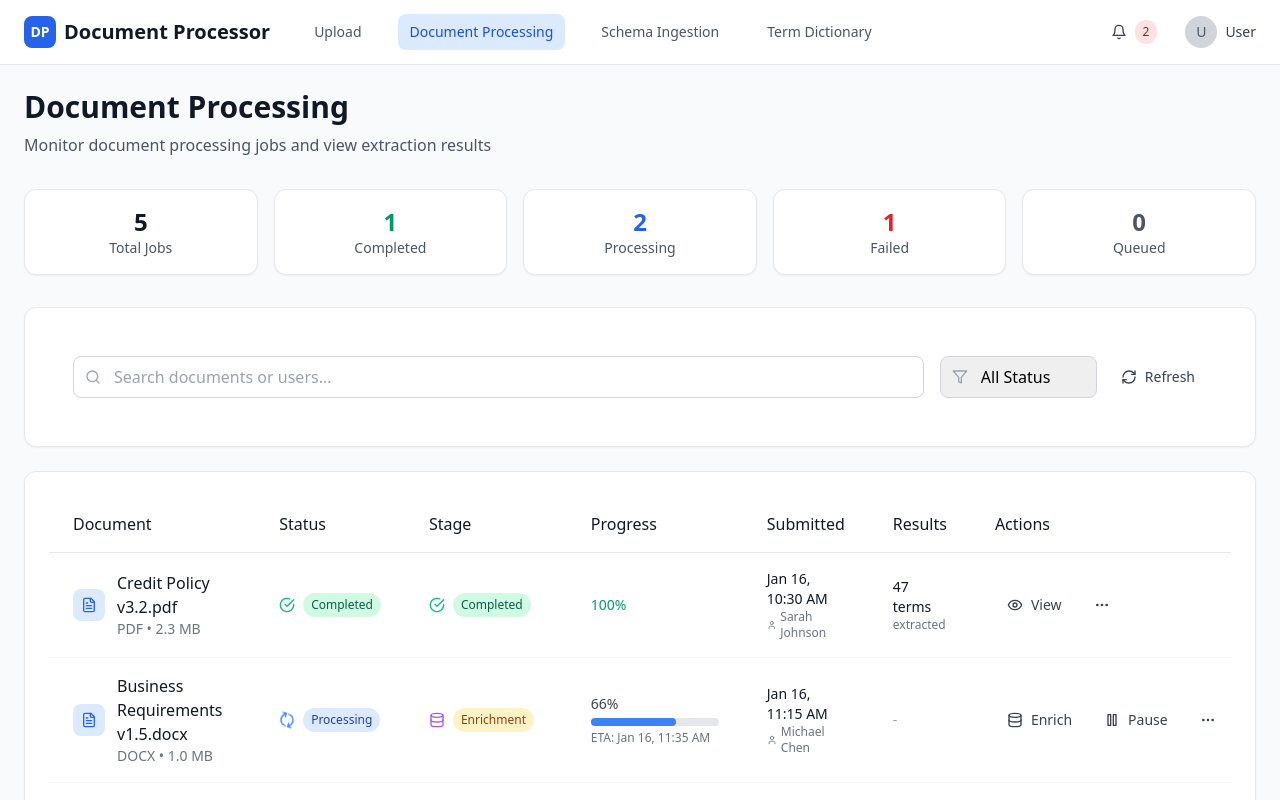
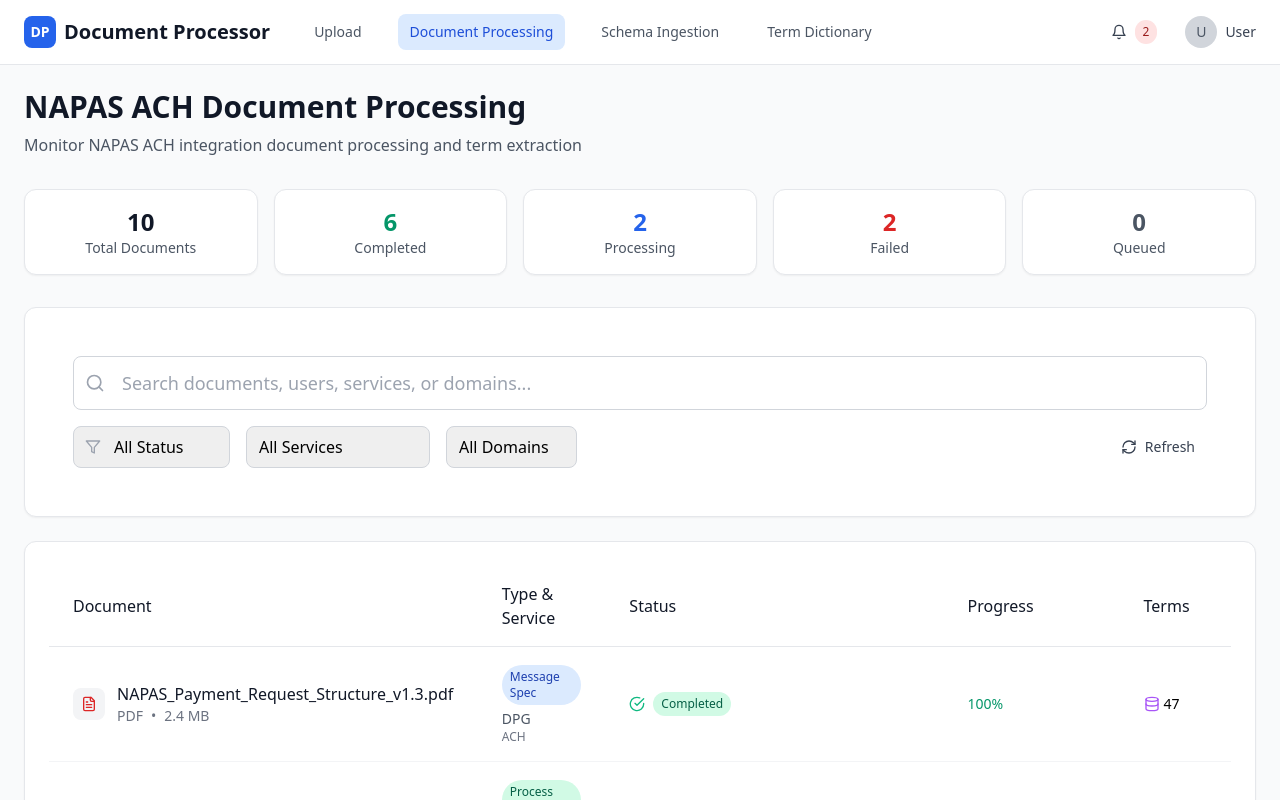
Before and after one commit to xWyvernPx/document-lineage, a React (Vite) app: page / in a window 1280 px wide. Both pictures are taken after a click on the button "Document Processing". Shown: the top 800 px of the page. Built offline with nearby package versions, Linux system fonts and the light colour scheme.

Commit message:
Update Async Processing with NAPAS ACH Document Data

```diff
--- a/src/features/async-processing/components/ProcessingDashboard.tsx
+++ b/src/features/async-processing/components/ProcessingDashboard.tsx
@@ -18,7 +18,10 @@ import {
   RotateCcw,
   Brain,
   Database,
-  Settings
+  Settings,
+  Code,
+  Image,
+  File
 } from 'lucide-react';
 import { Card } from '../../../components/Card';
 import { Badge } from '../../../components/Badge';
@@ -28,8 +31,8 @@ import { ProgressBar } from '../../../components/ProgressBar';
 interface ProcessingJob {
   id: string;
   documentName: string;
-  type: 'pdf' | 'docx' | 'image';
-  status: 'queued' | 'processing' | 'completed' | 'failed' | 'paused';
+  type: 'pdf' | 'docx' | 'image' | 'json' | 'pptx';
+  status: 'queued' | 'processing' | 'completed' | 'failed' | 'paused' | 'published';
   progress: number;
   submittedAt: string;
   submittedBy: string;
@@ -38,69 +41,158 @@ interface ProcessingJob {
   extractedTerms?: number;
   error?: string;
   size: number;
-  currentStage?: 'upload' | 'classification' | 'enrichment' | 'review' | 'completed';
+  documentType?: string;
+  relatedService?: string;
+  businessDomain?: string;
 }
 
 const mockJobs: ProcessingJob[] = [
   {
-    id: '1',
-    documentName: 'Credit Policy v3.2.pdf',
+    id: 'doc_napas_001',
+    documentName: 'NAPAS_Payment_Request_Structure_v1.3.pdf',
     type: 'pdf',
     status: 'completed',
     progress: 100,
-    submittedAt: '2024-01-16T10:30:00Z',
-    submittedBy: 'Sarah Johnson',
-    completedAt: '2024-01-16T10:45:00Z',
+    submittedAt: '2025-06-28T14:30:00Z',
+    submittedBy: 'Nguyen Van Minh',
+    completedAt: '2025-06-28T14:45:00Z',
     extractedTerms: 47,
-    size: 2457600,
-    currentStage: 'completed',
+    size: 2516582, // 2.4 MB
+    documentType: 'Message Spec',
+    relatedService: 'DPG',
+    businessDomain: 'ACH'
   },
   {
-    id: '2',
-    documentName: 'Business Requirements v1.5.docx',
+    id: 'doc_napas_002',
+    documentName: 'ACH_Reconciliation_Flow_InternalPortal.docx',
     type: 'docx',
     status: 'processing',
-    progress: 65,
-    submittedAt: '2024-01-16T11:15:00Z',
-    submittedBy: 'Michael Chen',
-    estimatedCompletion: '2024-01-16T11:35:00Z',
-    size: 1048576,
-    currentStage: 'enrichment',
+    progress: 63,
+    submittedAt: '2025-06-29T07:50:00Z',
+    submittedBy: 'Trinh Khanh Linh',
+    estimatedCompletion: '2025-06-29T08:30:00Z',
+    size: 1887437, // 1.8 MB
+    documentType: 'Process Flow',
+    relatedService: 'Internal Portal',
+    businessDomain: 'Reconciliation'
   },
   {
-    id: '3',
-    documentName: 'Compliance Framework.pdf',
-    type: 'pdf',
+    id: 'doc_napas_003',
+    documentName: 'Napas_ACH_API_Reference_v2.0.json',
+    type: 'json',
+    status: 'completed',
+    progress: 100,
+    submittedAt: '2025-06-28T10:15:00Z',
+    submittedBy: 'Pham Thi Huyen',
+    completedAt: '2025-06-28T10:35:00Z',
+    extractedTerms: 55,
+    size: 3250586, // 3.1 MB
+    documentType: 'API Contract',
+    relatedService: 'Transaction Payment',
+    businessDomain: 'Bank Transfer'
+  },
+  {
+    id: 'doc_napas_004',
+    documentName: 'ACH_Clearing_Diagram_v1.1.png',
+    type: 'image',
     status: 'failed',
     progress: 0,
-    submittedAt: '2024-01-16T09:45:00Z',
-    submittedBy: 'Emily Rodriguez',
-    error: 'Document format not supported',
-    size: 3145728,
-    currentStage: 'upload',
+    submittedAt: '2025-06-29T08:20:00Z',
+    submittedBy: 'Linh Tran',
+    error: 'OCR processing failed - image quality too low',
+    size: 4718592, // 4.5 MB
+    documentType: 'Sequence Diagram',
+    relatedService: 'Core Banking',
+    businessDomain: 'Clearing'
   },
   {
-    id: '4',
-    documentName: 'Risk Assessment Model.pdf',
-    type: 'pdf',
-    status: 'processing',
-    progress: 35,
-    submittedAt: '2024-01-16T11:30:00Z',
-    submittedBy: 'David Kim',
-    size: 1876543,
-    currentStage: 'classification',
+    id: 'doc_napas_005',
+    documentName: 'ACH_Full_Lifecycle_v3.0.pptx',
+    type: 'pptx',
+    status: 'completed',
+    progress: 100,
+    submittedAt: '2025-06-27T09:00:00Z',
+    submittedBy: 'Le Thanh Tung',
+    completedAt: '2025-06-27T09:25:00Z',
+    extractedTerms: 62,
+    size: 2831155, // 2.7 MB
+    documentType: 'Integration Guide',
+    relatedService: 'DPG',
+    businessDomain: 'ACH'
   },
   {
-    id: '5',
-    documentName: 'Customer Onboarding Process.docx',
+    id: 'doc_napas_006',
+    documentName: 'InternalPortal_ACH_Dashboard_Specs.docx',
     type: 'docx',
-    status: 'paused',
-    progress: 25,
-    submittedAt: '2024-01-16T10:00:00Z',
-    submittedBy: 'Lisa Wang',
-    size: 987654,
-    currentStage: 'classification',
+    status: 'completed',
+    progress: 100,
+    submittedAt: '2025-06-26T16:45:00Z',
+    submittedBy: 'Pham Huu Hieu',
+    completedAt: '2025-06-26T17:05:00Z',
+    extractedTerms: 39,
+    size: 1992294, // 1.9 MB
+    documentType: 'Message Spec',
+    relatedService: 'Internal Portal',
+    businessDomain: 'Bank Transfer'
   },
+  {
+    id: 'doc_napas_007',
+    documentName: 'Napas_XML_Message_Format_v3.4.pdf',
+    type: 'pdf',
+    status: 'completed',
+    progress: 100,
+    submittedAt: '2025-06-25T11:30:00Z',
+    submittedBy: 'Bui Thi Lan',
+    completedAt: '2025-06-25T11:55:00Z',
+    extractedTerms: 53,
+    size: 3984588, // 3.8 MB
+    documentType: 'Message Spec',
+    relatedService: 'Napas Gateway',
+    businessDomain: 'ACH'
+  },
+  {
+    id: 'doc_napas_008',
+    documentName: 'Transaction_Limit_Policy_v2.2.docx',
+    type: 'docx',
+    status: 'processing',
+    progress: 78,
+    submittedAt: '2025-06-29T09:40:00Z',
+    submittedBy: 'Nguyen Huy Hoang',
+    estimatedCompletion: '2025-06-29T10:15:00Z',
+    size: 1677721, // 1.6 MB
+    documentType: 'Integration Guide',
+    relatedService: 'Transaction Payment',
+    businessDomain: 'ACH'
+  },
+  {
+    id: 'doc_napas_009',
+    documentName: 'ACH_Settlement_Procedure_2025.pdf',
+    type: 'pdf',
+    status: 'completed',
+    progress: 100,
+    submittedAt: '2025-06-28T06:00:00Z',
+    submittedBy: 'Hoang Anh Dung',
+    completedAt: '2025-06-28T06:30:00Z',
+    extractedTerms: 41,
+    size: 3041280, // 2.9 MB
+    documentType: 'Process Flow',
+    relatedService: 'Core Banking',
+    businessDomain: 'Clearing'
+  },
+  {
+    id: 'doc_napas_010',
+    documentName: 'ACH_Error_Handling_Guide_v1.0.docx',
+    type: 'docx',
+    status: 'failed',
+    progress: 0,
+    submittedAt: '2025-06-29T12:30:00Z',
+    submittedBy: 'Nguyen Thi My Linh',
+    error: 'Document format corrupted - unable to extract text',
+    size: 2306867, // 2.2 MB
+    documentType: 'Integration Guide',
+    relatedService: 'DPG',
+    businessDomain: 'ACH'
+  }
 ];
 
 interface ProcessingDocumentProps {
@@ -117,6 +209,8 @@ export function ProcessingDocument({
   const [jobs, setJobs] = useState<ProcessingJob[]>(mockJobs);
   const [searchQuery, setSearchQuery] = useState('');
   const [statusFilter, setStatusFilter] = useState('all');
+  const [serviceFilter, setServiceFilter] = useState('all');
+  const [domainFilter, setDomainFilter] = useState('all');
   const [isRefreshing, setIsRefreshing] = useState(false);
   const intervalRef = useRef<NodeJS.Timeout | null>(null);
 
@@ -125,22 +219,21 @@ export function ProcessingDocument({
     intervalRef.current = setInterval(() => {
       setJobs(prev => prev.map(job => {
         if (job.status === 'processing' && job.progress < 100) {
-          const newProgress = Math.min(job.progress + Math.random() * 10, 100);
+          const newProgress = Math.min(job.progress + Math.random() * 5, 100);
           if (newProgress >= 100) {
             return {
               ...job,
               status: 'completed',
               progress: 100,
               completedAt: new Date().toISOString(),
-              extractedTerms: Math.floor(Math.random() * 50) + 10,
-              currentStage: 'completed',
+              extractedTerms: Math.floor(Math.random() * 30) + 25,
             };
           }
           return { ...job, progress: newProgress };
         }
         return job;
       }));
-    }, 2000);
+    }, 3000);
 
     // Cleanup function to clear interval when component unmounts
     return () => {
@@ -151,11 +244,19 @@ export function ProcessingDocument({
     };
   }, []);
 
+  const services = Array.from(new Set(jobs.map(job => job.relatedService).filter(Boolean)));
+  const domains = Array.from(new Set(jobs.map(job => job.businessDomain).filter(Boolean)));
+
   const filteredJobs = jobs.filter(job => {
     const matchesSearch = job.documentName.toLowerCase().includes(searchQuery.toLowerCase()) ||
-                         job.submittedBy.toLowerCase().includes(searchQuery.toLowerCase());
+                         job.submittedBy.toLowerCase().includes(searchQuery.toLowerCase()) ||
+                         job.documentType?.toLowerCase().includes(searchQuery.toLowerCase()) ||
+                         job.relatedService?.toLowerCase().includes(searchQuery.toLowerCase()) ||
+                         job.businessDomain?.toLowerCase().includes(searchQuery.toLowerCase());
     const matchesStatus = statusFilter === 'all' || job.status === statusFilter;
-    return matchesSearch && matchesStatus;
+    const matchesService = serviceFilter === 'all' || job.relatedService === serviceFilter;
+    const matchesDomain = domainFilter === 'all' || job.businessDomain === domainFilter;
+    return matchesSearch && matchesStatus && matchesService && matchesDomain;
   });
 
   const getStatusIcon = (status: ProcessingJob['status']) => {
@@ -188,34 +289,35 @@ export function ProcessingDocument({
     }
   };
 
-  const getStageIcon = (stage?: ProcessingJob['currentStage']) => {
-    switch (stage) {
-      case 'classification':
-        return <Brain className="w-4 h-4 text-blue-500" />;
-      case 'enrichment':
-        return <Database className="w-4 h-4 text-purple-500" />;
-      case 'review':
-        return <Eye className="w-4 h-4 text-amber-500" />;
-      case 'completed':
-        return <CheckCircle className="w-4 h-4 text-emerald-500" />;
+  const getFileIcon = (type: ProcessingJob['type']) => {
+    switch (type) {
+      case 'pdf':
+        return <FileText className="w-4 h-4 text-red-600" />;
+      case 'docx':
+        return <FileText className="w-4 h-4 text-blue-600" />;
+      case 'json':
+        return <Code className="w-4 h-4 text-green-600" />;
+      case 'pptx':
+        return <FileText className="w-4 h-4 text-orange-600" />;
+      case 'image':
+        return <Image className="w-4 h-4 text-purple-600" />;
       default:
-        return <FileText className="w-4 h-4 text-gray-400" />;
+        return <File className="w-4 h-4 text-gray-600" />;
     }
   };
 
-  const getStageBadge = (stage?: ProcessingJob['currentStage']) => {
-    switch (stage) {
-      case 'classification':
-        return <Badge variant="info">Classification</Badge>;
-      case 'enrichment':
-        return <Badge variant="warning">Enrichment</Badge>;
-      case 'review':
-        return <Badge variant="default">Review</Badge>;
-      case 'completed':
-        return <Badge variant="success">Completed</Badge>;
-      default:
-        return <Badge variant="default">Upload</Badge>;
-    }
+  const getDocumentTypeBadge = (docType?: string) => {
+    if (!docType) return null;
+
+    const variants: Record<string, 'info' | 'success' | 'warning' | 'error' | 'default'> = {
+      'Message Spec': 'info',
+      'Process Flow': 'success',
+      'API Contract': 'warning',
+      'Integration Guide': 'default',
+      'Sequence Diagram': 'error'
+    };
+
+    return <Badge variant={variants[docType] || 'default'} size="sm">{docType}</Badge>;
   };
 
   const formatDate = (dateString: string) => {
@@ -242,7 +344,7 @@ export function ProcessingDocument({
   const handleRetry = (jobId: string) => {
     setJobs(prev => prev.map(job =>
       job.id === jobId
-        ? { ...job, status: 'queued', progress: 0, error: undefined, currentStage: 'upload' }
+        ? { ...job, status: 'queued', progress: 0, error: undefined }
         : job
     ));
   };
@@ -277,9 +379,9 @@ export function ProcessingDocument({
       <div className="max-w-7xl mx-auto">
         {/* Header */}
         <div className="mb-8">
-          <h1 className="text-3xl font-bold text-gray-900 mb-2">Document Processing</h1>
+          <h1 className="text-3xl font-bold text-gray-900 mb-2">NAPAS ACH Document Processing</h1>
           <p className="text-gray-600">
-            Monitor document processing jobs and view extraction results
+            Monitor NAPAS ACH integration document processing and term extraction
           </p>
         </div>
 
@@ -287,7 +389,7 @@ export function ProcessingDocument({
         <div className="grid grid-cols-2 md:grid-cols-5 gap-4 mb-8">
           <Card padding="sm" className="text-center">
             <div className="text-2xl font-bold text-gray-900">{stats.total}</div>
-            <div className="text-sm text-gray-600">Total Jobs</div>
+            <div className="text-sm text-gray-600">Total Documents</div>
           </Card>
           <Card padding="sm" className="text-center">
             <div className="text-2xl font-bold text-emerald-600">{stats.completed}</div>
@@ -310,19 +412,22 @@ export function ProcessingDocument({
         {/* Controls */}
         <Card className="mb-6">
           <div className="p-6">
-            <div className="flex flex-col sm:flex-row gap-4">
-              <div className="relative flex-1">
-                <Search className="absolute left-3 top-1/2 transform -translate-y-1/2 text-gray-400 w-4 h-4" />
+            <div className="flex flex-col gap-4">
+              {/* Search Bar */}
+              <div className="relative">
+                <Search className="absolute left-3 top-1/2 transform -translate-y-1/2 text-gray-400 w-5 h-5" />
                 <input
                   type="text"
-                  placeholder="Search documents or users..."
+                  placeholder="Search documents, users, services, or domains..."
                   value={searchQuery}
                   onChange={(e) => setSearchQuery(e.target.value)}
-                  className="w-full pl-10 pr-4 py-2 border border-gray-300 rounded-lg focus:ring-2 focus:ring-blue-500 focus:border-transparent"
+                  className="w-full pl-12 pr-4 py-3 border border-gray-300 rounded-lg focus:ring-2 focus:ring-blue-500 focus:border-transparent text-lg"
                 />
               </div>
 
-              <div className="flex items-center space-x-3">
+              {/* Filters */}
+              <div className="flex items-center justify-between">
+                <div className="flex items-center space-x-4">
                   <div className="relative">
                     <Filter className="absolute left-3 top-1/2 transform -translate-y-1/2 text-gray-400 w-4 h-4" />
                     <select
@@ -337,6 +442,33 @@ export function ProcessingDocument({
                       <option value="failed">Failed</option>
                       <option value="paused">Paused</option>
                     </select>
+                  </div>
+
+                  <div className="relative">
+                    <select
+                      value={serviceFilter}
+                      onChange={(e) => setServiceFilter(e.target.value)}
+                      className="px-3 py-2 border border-gray-300 rounded-lg focus:ring-2 focus:ring-blue-500 focus:border-transparent appearance-none"
+                    >
+                      <option value="all">All Services</option>
+                      {services.map(service => (
+                        <option key={service} value={service}>{service}</option>
+                      ))}
+                    </select>
+                  </div>
+
+                  <div className="relative">
+                    <select
+                      value={domainFilter}
+                      onChange={(e) => setDomainFilter(e.target.value)}
+                      className="px-3 py-2 border border-gray-300 rounded-lg focus:ring-2 focus:ring-blue-500 focus:border-transparent appearance-none"
+                    >
+                      <option value="all">All Domains</option>
+                      {domains.map(domain => (
+                        <option key={domain} value={domain}>{domain}</option>
+                      ))}
+                    </select>
+                  </div>
                 </div>
 
                 <Button
@@ -360,11 +492,11 @@ export function ProcessingDocument({
               <thead>
                 <tr className="border-b border-gray-200">
                   <th className="text-left py-4 px-6 font-medium text-gray-900">Document</th>
+                  <th className="text-left py-4 px-6 font-medium text-gray-900">Type & Service</th>
                   <th className="text-left py-4 px-6 font-medium text-gray-900">Status</th>
-                  <th className="text-left py-4 px-6 font-medium text-gray-900">Stage</th>
                   <th className="text-left py-4 px-6 font-medium text-gray-900">Progress</th>
+                  <th className="text-left py-4 px-6 font-medium text-gray-900">Terms</th>
                   <th className="text-left py-4 px-6 font-medium text-gray-900">Submitted</th>
-                  <th className="text-left py-4 px-6 font-medium text-gray-900">Results</th>
                   <th className="text-left py-4 px-6 font-medium text-gray-900">Actions</th>
                 </tr>
               </thead>
@@ -373,14 +505,31 @@ export function ProcessingDocument({
                   <tr key={job.id} className="border-b border-gray-100 hover:bg-gray-50">
                     <td className="py-4 px-6">
                       <div className="flex items-center space-x-3">
-                        <div className="p-2 bg-blue-100 rounded-lg">
-                          <FileText className="w-4 h-4 text-blue-600" />
+                        <div className="p-2 bg-gray-100 rounded-lg">
+                          {getFileIcon(job.type)}
                         </div>
                         <div>
-                          <div className="font-medium text-gray-900">{job.documentName}</div>
-                          <div className="text-sm text-gray-500">
-                            {job.type.toUpperCase()} • {formatFileSize(job.size)}
+                          <button
+                            onClick={() => onViewResults(job)}
+                            className="font-medium text-gray-900 hover:text-blue-600 text-left"
+                          >
+                            {job.documentName}
+                          </button>
+                          <div className="text-sm text-gray-500 flex items-center space-x-2">
+                            <span>{job.type.toUpperCase()}</span>
+                            <span>•</span>
+                            <span>{formatFileSize(job.size)}</span>
                           </div>
+                        </div>
+                      </div>
+                    </td>
+
+                    <td className="py-4 px-6">
+                      <div className="space-y-1">
+                        {getDocumentTypeBadge(job.documentType)}
+                        <div className="text-sm text-gray-600">
+                          <div>{job.relatedService}</div>
+                          <div className="text-xs text-gray-500">{job.businessDomain}</div>
                         </div>
                       </div>
                     </td>
@@ -391,15 +540,10 @@ export function ProcessingDocument({
                         {getStatusBadge(job.status)}
                       </div>
                       {job.error && (
-                        <div className="text-xs text-red-600 mt-1">{job.error}</div>
+                        <div className="text-xs text-red-600 mt-1 max-w-xs truncate" title={job.error}>
+                          {job.error}
+                        </div>
                       )}
-                    </td>
-
-                    <td className="py-4 px-6">
-                      <div className="flex items-center space-x-2">
-                        {getStageIcon(job.currentStage)}
-                        {getStageBadge(job.currentStage)}
-                      </div>
                     </td>
 
                     <td className="py-4 px-6">
@@ -424,6 +568,17 @@ export function ProcessingDocument({
                     </td>
 
                     <td className="py-4 px-6">
+                      {job.extractedTerms ? (
+                        <div className="flex items-center space-x-1">
+                          <Database className="w-4 h-4 text-purple-500" />
+                          <span className="text-sm font-medium">{job.extractedTerms}</span>
+                        </div>
+                      ) : (
+                        <span className="text-gray-400">-</span>
+                      )}
+                    </td>
+
+                    <td className="py-4 px-6">
                       <div className="text-sm text-gray-900">{formatDate(job.submittedAt)}</div>
                       <div className="text-xs text-gray-500 flex items-center space-x-1">
                         <User className="w-3 h-3" />
@@ -432,49 +587,32 @@ export function ProcessingDocument({
                     </td>
 
                     <td className="py-4 px-6">
-                      {job.status === 'completed' && job.extractedTerms ? (
-                        <div className="text-sm">
-                          <div className="font-medium text-gray-900">{job.extractedTerms} terms</div>
-                          <div className="text-xs text-gray-500">extracted</div>
-                        </div>
-                      ) : (
-                        <div className="text-sm text-gray-400">-</div>
-                      )}
-                    </td>
-
-                    <td className="py-4 px-6">
-                      <div className="flex items-center space-x-2">
+                      <div className="flex items-center space-x-1">
                         {job.status === 'completed' && (
                           <Button
                             variant="ghost"
                             size="sm"
                             icon={Eye}
                             onClick={() => onViewResults(job)}
-                          >
-                            View
-                          </Button>
+                          />
                         )}
 
-                        {job.currentStage === 'classification' && onViewClassification && (
+                        {job.status === 'processing' && onViewClassification && (
                           <Button
                             variant="ghost"
                             size="sm"
                             icon={Brain}
                             onClick={() => onViewClassification(job)}
-                          >
-                            Classify
-                          </Button>
+                          />
                         )}
 
-                        {job.currentStage === 'enrichment' && onViewEnrichment && (
+                        {job.status === 'processing' && onViewEnrichment && (
                           <Button
                             variant="ghost"
                             size="sm"
                             icon={Database}
                             onClick={() => onViewEnrichment(job)}
-                          >
-                            Enrich
-                          </Button>
+                          />
                         )}
 
                         {job.status === 'failed' && (
@@ -483,9 +621,7 @@ export function ProcessingDocument({
                             size="sm"
                             icon={RotateCcw}
                             onClick={() => handleRetry(job.id)}
-                          >
-                            Retry
-                          </Button>
+                          />
                         )}
 
                         {(job.status === 'processing' || job.status === 'paused') && (
@@ -494,9 +630,7 @@ export function ProcessingDocument({
                             size="sm"
                             icon={job.status === 'processing' ? Pause : Play}
                             onClick={() => handlePauseResume(job.id)}
-                          >
-                            {job.status === 'processing' ? 'Pause' : 'Resume'}
-                          </Button>
+                          />
                         )}
 
                         <Button
@@ -517,9 +651,9 @@ export function ProcessingDocument({
               <FileText className="w-12 h-12 text-gray-400 mx-auto mb-4" />
               <h3 className="text-lg font-medium text-gray-900 mb-2">No documents found</h3>
               <p className="text-gray-500 mb-4">
-                {searchQuery || statusFilter !== 'all'
+                {searchQuery || statusFilter !== 'all' || serviceFilter !== 'all' || domainFilter !== 'all'
                   ? 'Try adjusting your search criteria or filters.'
-                  : 'Upload documents to start processing'
+                  : 'Upload NAPAS ACH documents to start processing'
                 }
               </p>
               <Button variant="primary">
```
Lines whose indentation alone changed are shown as unchanged.
